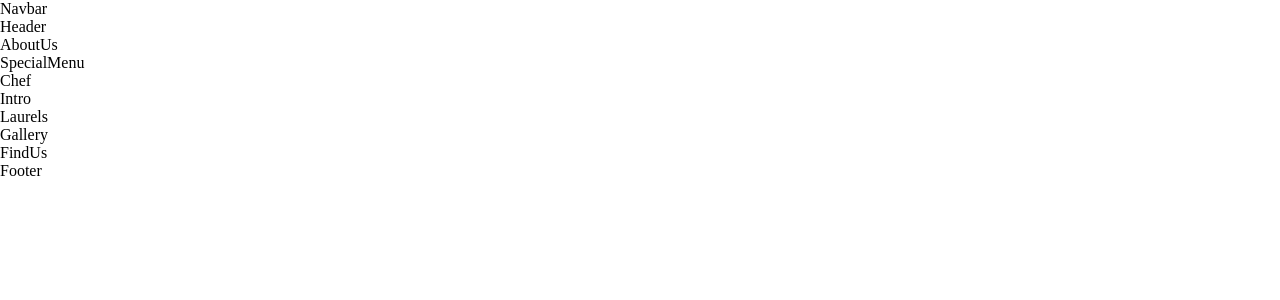
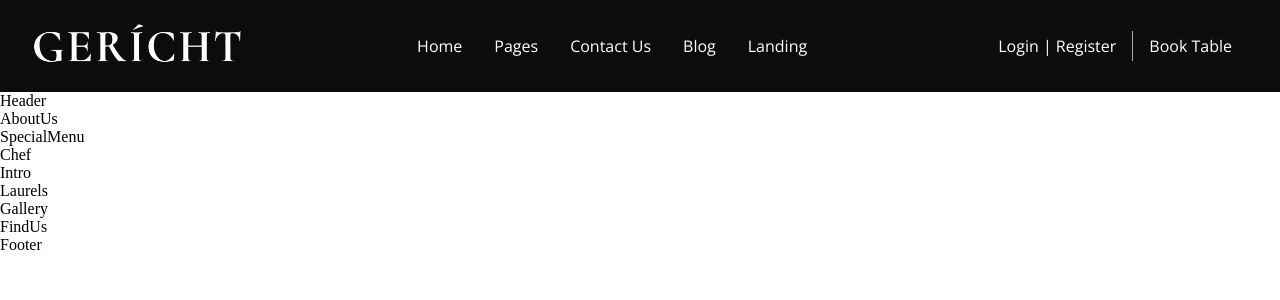
Before and after one commit to mwororokevin/gerich-restaurant-clone, a React (Create React App) app: page / in a window 1280 px wide. Shown: the top 300 px of the page. Built offline with nearby package versions, Linux system fonts and the light colour scheme; a web font is replaced by a local one.

Commit message:
Create the entire navbar with its css file.

```diff
--- a/src/components/Navbar/Navbar.css
+++ b/src/components/Navbar/Navbar.css
@@ -0,0 +1,131 @@
+
+.app__navbar {
+    width: 100%;
+    display: flex;
+    justify-content: space-between;
+    align-items: center;
+    background-color: var(--color-black);
+    padding: 1rem 2rem;
+    font-family: var(--font-alt);
+}
+
+.app__navbar-logo {
+    display: flex;
+    justify-content: flex-start;
+    align-items: center;
+}
+
+.app__navbar-logo img {
+    width: 150px;
+}
+
+.app__navbar-links {
+    display: flex;
+    /* flex: 1; */
+    align-items: center;
+    list-style: none;
+    color: var(--color-white);
+    font-size: 1rem;
+}
+
+.app__navbar-links li a {
+    margin: 0 1rem;
+    cursor: pointer;
+    text-decoration: none;
+}
+
+.app__navbar-links li a:hover {
+    color: var(--color-grey);
+}
+
+.app__navbar-login {
+    color: var(--color-white);
+    display: flex;
+    justify-content: flex-end;
+    align-items: center;
+}
+
+.app__navbar-login a {
+    margin: 0 1rem;
+    text-decoration: none;
+    transition: 0.5s ease;
+}
+
+.app__navbar-login a:hover {
+    border-bottom: 1px solid var(--color-golden);
+}
+
+.app__navbar-login div {
+    width: 1px;
+    height: 30px;
+    background-color: var(--color-grey);
+}
+
+.app__navbar-smallscreen {
+    display: none;
+}
+
+.app__navbar-smallscreen_overlay {
+    position: fixed;
+    top: 0;
+    left: 0;
+    width: 100%;
+    height: 100vh;
+    background-color: var(--color-black);
+    transition: 0.5s ease;
+    flex-direction: column;
+    z-index: 5;
+}
+
+.app__navbar-smallscreen_overlay .overlay__close {
+    font-size: 27px;
+    color: var(--color-golden);
+    cursor: pointer;
+    position: absolute;
+    top: 20px;
+    right: 20px;
+}
+
+@media screen and (max-width: 2000px) {
+    .app__navbar-logo img {
+        width: 210px;
+    }
+}
+
+@media screen and (max-width: 1150px) {
+    .app__navbar-links {
+        display: none;
+    }
+
+    .app__navbar-smallscreen {
+        display: flex;
+    }
+}
+
+@media screen and (max-width: 650px) {
+    .app__navbar {
+        padding: 1rem;
+    }
+
+    .app__navbar-login {
+        display: none;
+    }
+
+    .app__navbar-logo img {
+        width: 110px;
+    }
+}
+
+.app__navbar-smallscreen-links li {
+    margin: 2rem;
+    cursor: pointer;
+    color: var(--color-golden);
+    font-size: 2rem;
+    text-align: center;
+    font-family: var(--font-base);
+    list-style: none;
+}
+
+.app__navbar-smallscreen-links li:hover {
+    color: var(--color-white);
+}
--- a/src/components/Navbar/Navbar.jsx
+++ b/src/components/Navbar/Navbar.jsx
@@ -5,10 +5,52 @@
 import images from '../../constants/images';
 import './Navbar.css';
 
-const Navbar = () => (
-  <div>
-    Navbar
-  </div>
-);
+const Navbar = () => {
+  const [toggleMenu, setToggleMenu] = React.useState(false);
+  return (
+    <nav className="app__navbar">
+      <div className="app__navbar-logo">
+        <img src={images.gericht} alt="app logo" />
+      </div>
+      <ul className="app__navbar-links">
+        <li><a href="#home">Home</a></li>
+        <li><a href="#pages">Pages</a></li>
+        <li><a href="#contact-us">Contact Us</a></li>
+        <li><a href="#blog">Blog</a></li>
+        <li><a href="#landing">Landing</a></li>
+      </ul>
+      <div className="app__navbar-login">
+        <a href="#login">Login | Register</a>
+        <div />
+        <a href="/">Book Table</a>
+      </div>
+      <div className="app__navbar-smallscreen">
+        <GiHamburgerMenu
+          color="#fff"
+          fontSize={27}
+          onClick={() =>setToggleMenu(true)}
+        />
+        {toggleMenu && (
+          <div className="app__navbar-smallscreen_overlay slide-bottom flex__center">
+            <MdOutlineRestaurantMenu
+              fontSize={27}
+              className="overlay__close"
+              onClick={() => setToggleMenu(false)}
+            />
+            <ul className="app__navbar-smallscreen-links">
+              <li><a href="#home">Home</a></li>
+              <li><a href="#pages">Pages</a></li>
+              <li><a href="#contact-us">Contact Us</a></li>
+              <li><a href="#blog">Blog</a></li>
+              <li><a href="#landing">Landing</a></li>
+            </ul>
+          </div>
+        )}
+
+
+      </div>
+    </nav>
+  )
+}
 
 export default Navbar;
```
